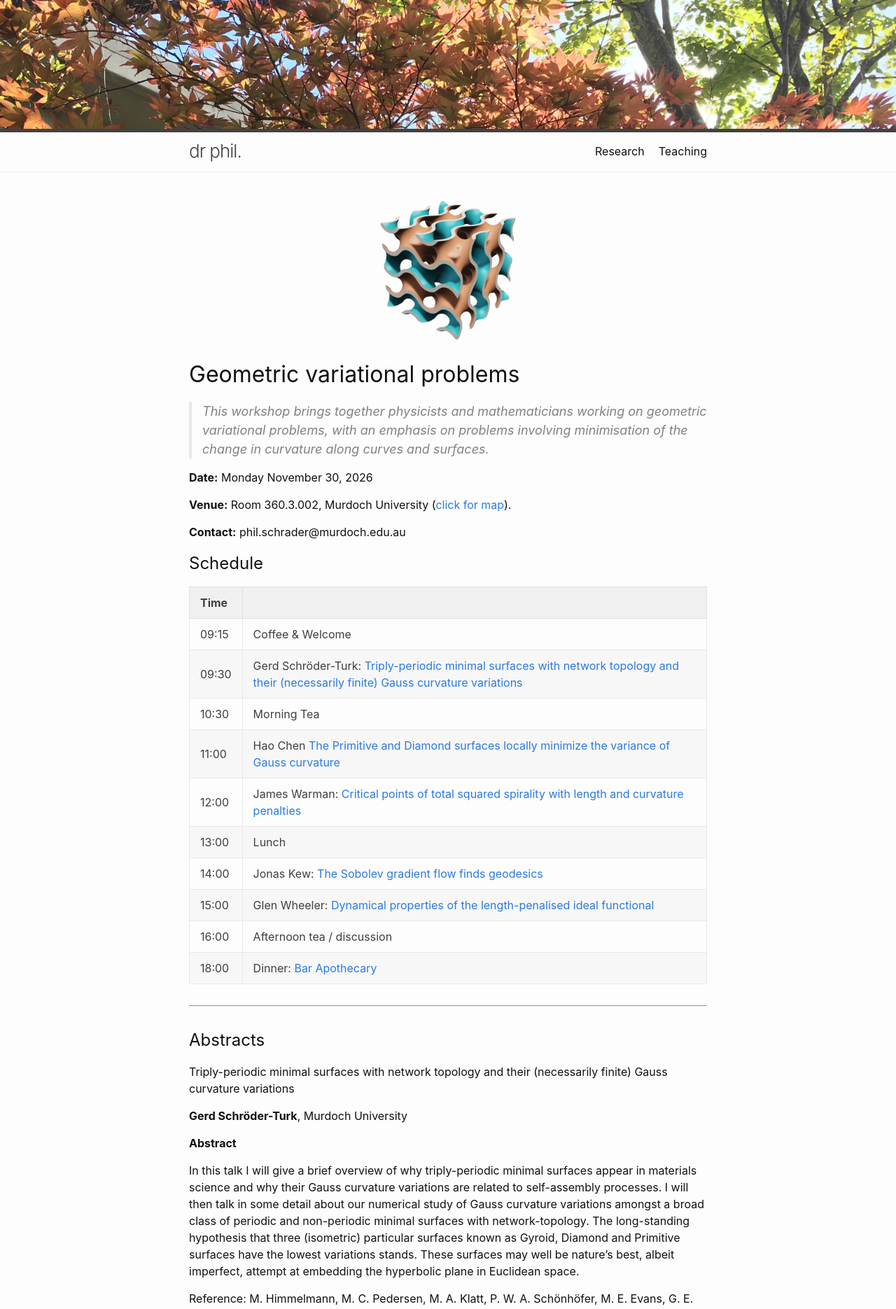
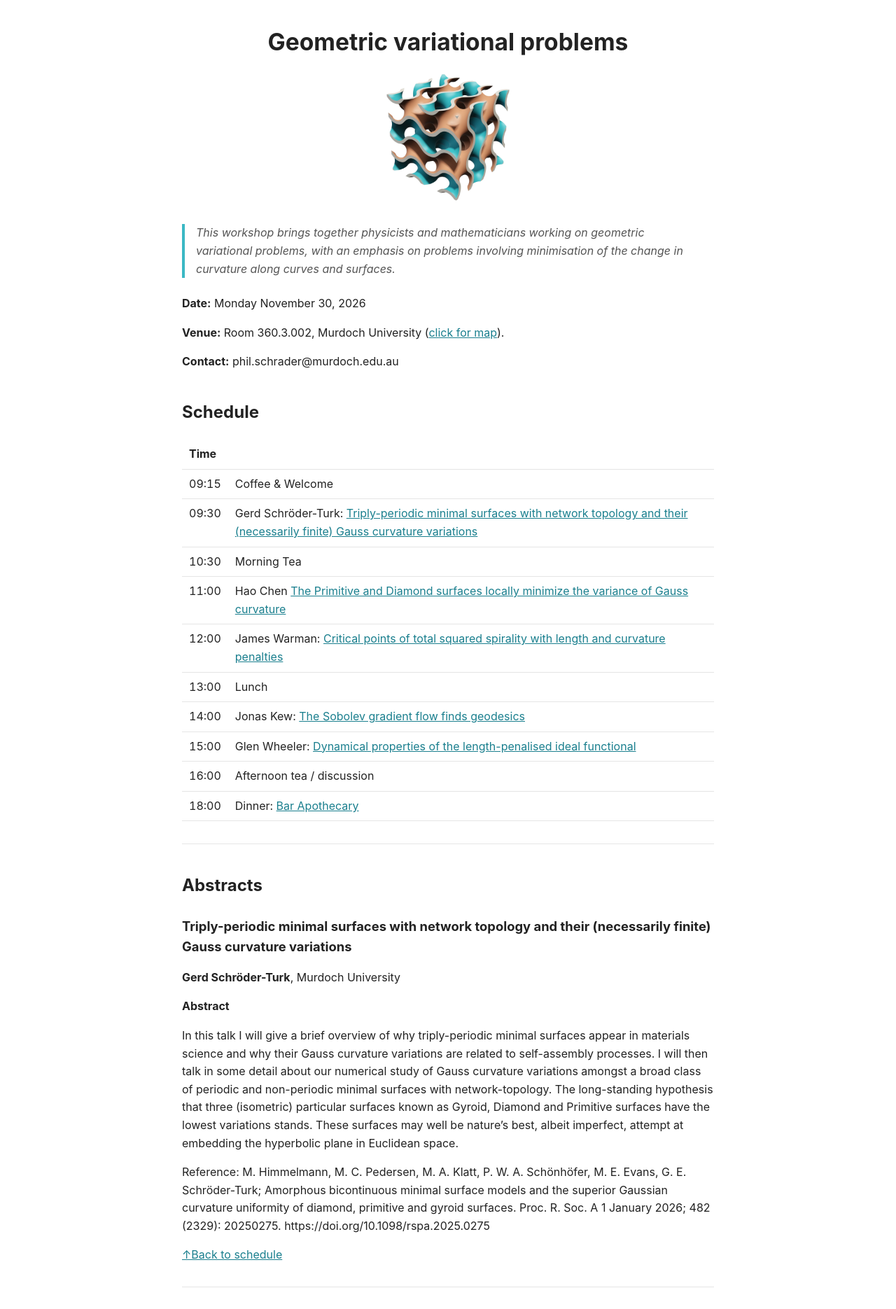
Before and after one commit to philschrad/philschrad.github.io, a Jekyll site: the page built from pages/geometric_variational_problems.md, in a window 1280 px wide. Shown: the top 1870 px of the page at 70% size. Built offline with Jekyll 4.4.1, drawn with Linux system fonts in a browser that asks for light colours; our own code applies the rules of GitHub Pages for plain Markdown files; some of the changed text lies outside the part shown.

Commit message:
Give workshop page its own standalone layout
Co-Authored-By: Claude Opus 5.5 <noreply@anthropic.com>

```diff
--- /dev/null
+++ b/_layouts/workshop.html
@@ -0,0 +1,35 @@
+<!DOCTYPE html>
+<html lang="en">
+<head>
+  <meta charset="utf-8">
+  <meta name="viewport" content="width=device-width, initial-scale=1">
+  <title>{{ page.tab_title | escape }}</title>
+  <script src="https://cdn.jsdelivr.net/npm/mathjax@3.2.2/es5/tex-chtml.js" id="MathJax-script" async></script>
+  <style>
+    body {
+      margin: 0;
+      padding: 0 16px;
+      font: 16px/1.6 -apple-system, BlinkMacSystemFont, "Segoe UI", Helvetica, Arial, sans-serif;
+      color: #222;
+      background: #fff;
+    }
+    main { max-width: 760px; margin: 40px auto 80px; }
+    h1 { font-size: 2.1em; line-height: 1.2; margin: 0 0 16px; text-align: center; }
+    h2 { margin-top: 40px; }
+    h4 { font-size: 1.15em; margin: 24px 0 8px; }
+    a { color: #1a7f8e; }
+    img.banner { display: block; margin: 0 auto 24px; width: 200px; max-width: 60%; height: auto; }
+    blockquote { margin: 0 0 24px; padding: 0 16px; border-left: 4px solid #3bb8c4; color: #555; font-style: italic; }
+    table { border-collapse: collapse; width: 100%; }
+    th, td { text-align: left; padding: 8px 10px; border-bottom: 1px solid #e5e5e5; vertical-align: top; }
+    td:first-child { white-space: nowrap; width: 1%; font-variant-numeric: tabular-nums; }
+    hr { border: 0; border-top: 1px solid #e5e5e5; margin: 32px 0; }
+    mjx-container { font-size: 105% !important; }
+  </style>
+</head>
+<body>
+  <main>
+    {{ content }}
+  </main>
+</body>
+</html>
--- a/pages/geometric_variational_problems.md
+++ b/pages/geometric_variational_problems.md
@@ -1,11 +1,11 @@
 ---
-layout: default
+layout: workshop
+tab_title: Geometric variational problems
 ---
-<script src="https://cdn.jsdelivr.net/npm/mathjax@3.2.2/es5/tex-chtml.js" id="MathJax-script" async></script>
-
-<p align="center"><img src="gyroid.webp" alt="Gyroid surface" width="220"></p>
 
 # Geometric variational problems
+
+<img class="banner" src="gyroid.webp" alt="Gyroid surface">
 
 > This workshop brings together physicists and mathematicians working on geometric variational problems, with an emphasis on problems involving minimisation of the change in curvature along curves and surfaces.
 
```
